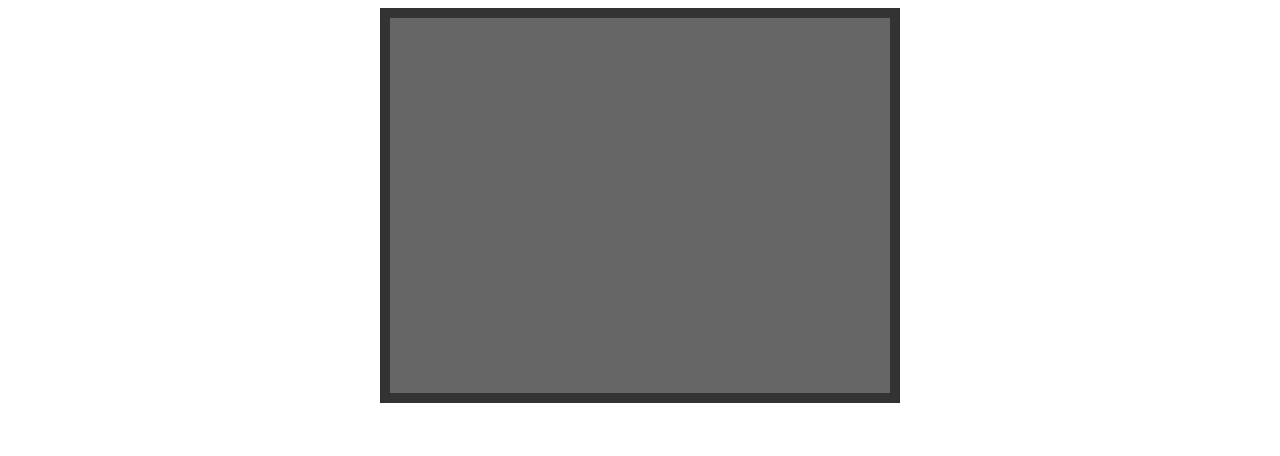
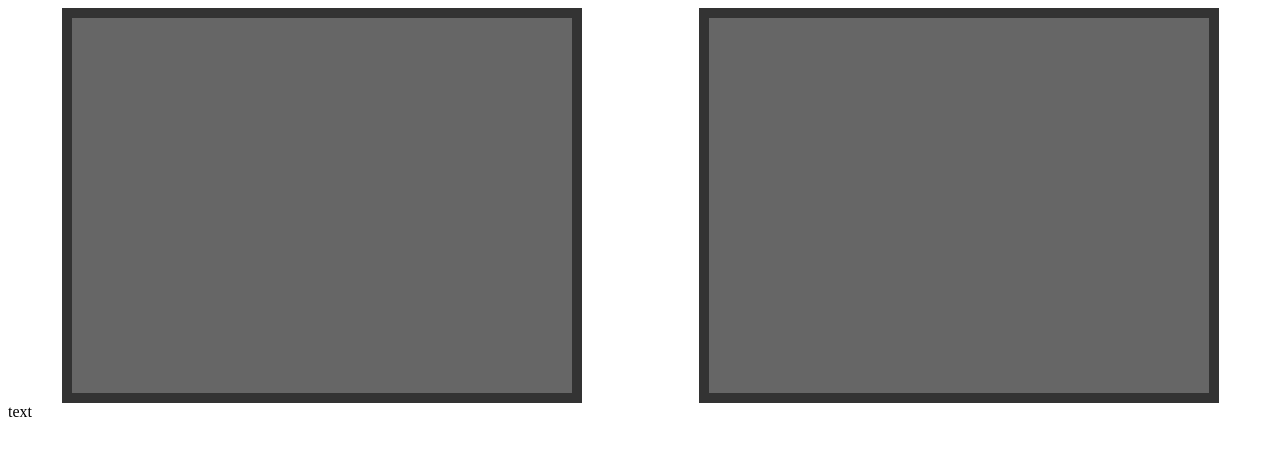
Before and after one commit to XDeschuyteneer/graph-to-tikz, a plain HTML site: page index.html in a window 1280 px wide. Drawn offline with nearby package versions, Linux system fonts and the light colour scheme.

Commit message:
add a capture function to take screenshot from the webcam in a canvas

```diff
--- a/index.html
+++ b/index.html
@@ -7,7 +7,7 @@
             type="text/javascript"></script>
     <script type="text/javascript" src="js/init.js"></script>
     <style>
-#container {
+div.container {
     margin: 0px auto;
     width: 500px;
     height: 375px;
@@ -18,11 +18,30 @@
     height: 375px;
     background-color: #666;
 }
+#capture {
+    width: 500px;
+    height:375px;
+    background-color: #666;
+}
+
+div.columns {
+    -webkit-column-count: 2;
+    -webkit-column-gap: 10px;
+}
 </style>
   </head>
   <body>
-    <div id="container">
-      <video id="webcam" autoplay="true">webcam off</video>
+    <div class="columns">
+      <div class="container" onclick="clicked()">
+        <video id="webcam" autoplay="true">webcam off</video>
+      </div>
+
+      <div class="container">
+        <canvas id="capture" width="500px" height="375px">
+      </div>
+    </div>
+    <div>
+      text
     </div>
   </body>
   <script type="text/javascript">
--- a/js/init.js
+++ b/js/init.js
@@ -4,7 +4,9 @@ function print(x) {
 
 function init() {
     print("init()")
-    var video = document.querySelector("#webcam");
+    video = document.getElementById("webcam");
+    var canvas = document.getElementById("capture");
+    ctx = canvas.getContext('2d');
 
     navigator.getUserMedia =
         navigator.getUserMedia
@@ -37,3 +39,8 @@ function init() {
         print(e);
     }
 }
+
+function clicked() {
+    print("clicked!");
+    ctx.drawImage(video, 0, 0, 500, 375);
+}
```
